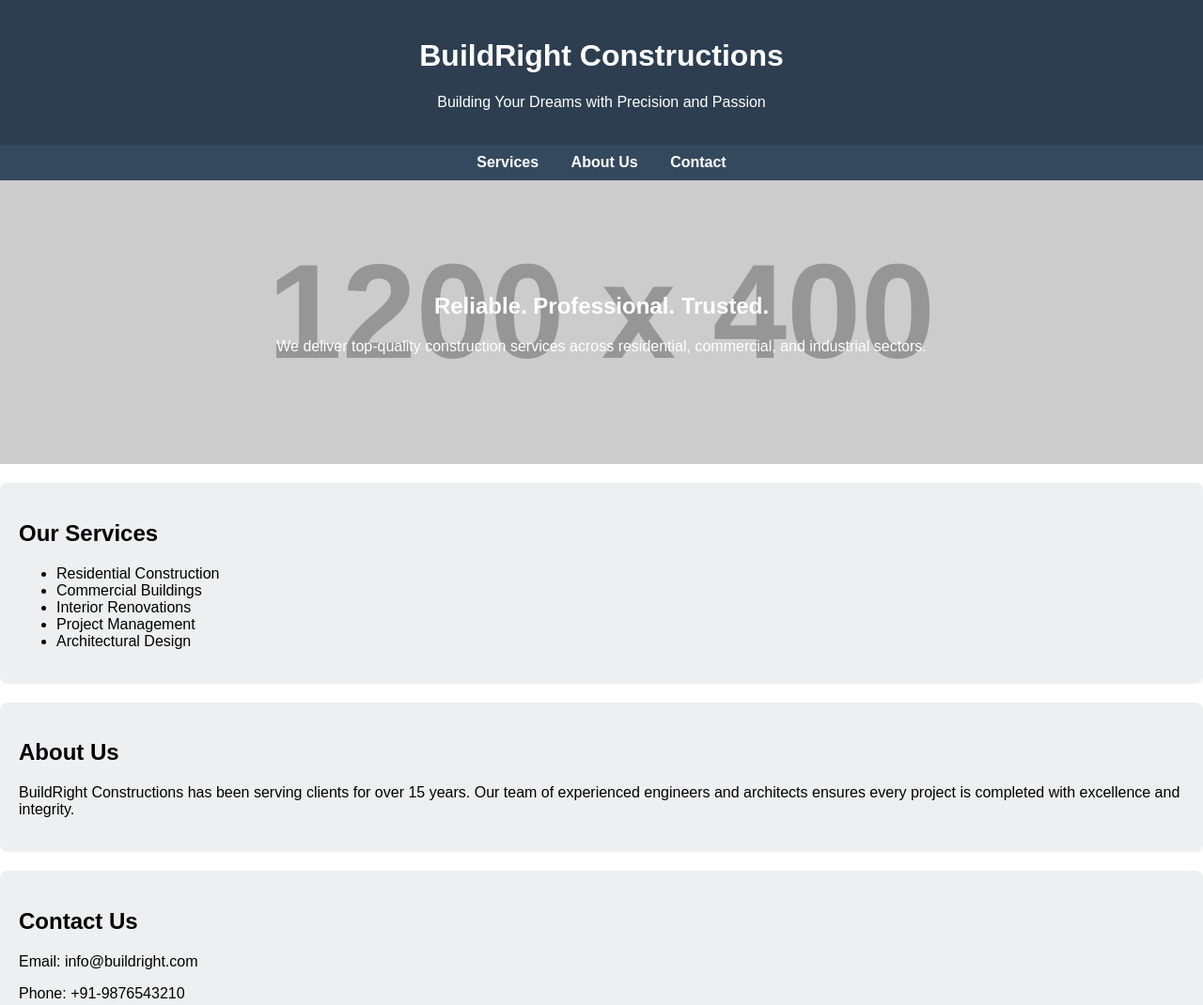
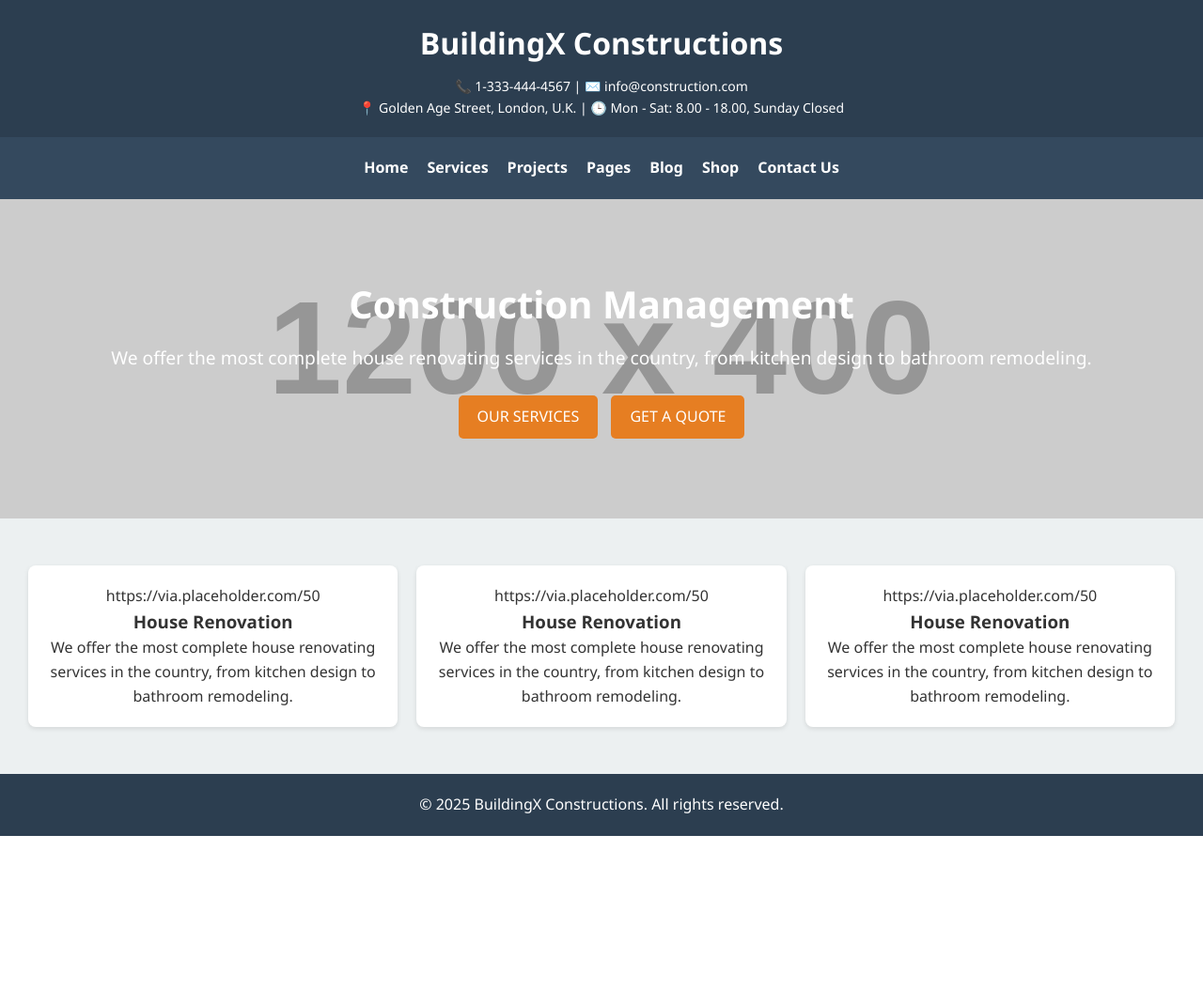
Before and after one commit to ranjithlakshminarayan-sudo/AI-info, a plain HTML site: page index.html in a window 1280 px wide. Shown: the top 1070 px of the page at 94% size. After the commit the page ends 890 px from the top, so only its background shows below. Drawn offline with Linux system fonts and the light colour scheme; placeholder pictures from the web are drawn by us.

Commit message:
Update index.html
version 1.1

```diff
--- a/index.html
+++ b/index.html
@@ -3,61 +3,84 @@
 <head>
   <meta charset="UTF-8" />
   <meta name="viewport" content="width=device-width, initial-scale=1.0" />
-  <title>BuildRight Constructions</title>
+  <title>BuildingX Constructions</title>
   <style>
-    body { font-family: Arial, sans-serif; margin: 0; padding: 0; }
+    * { box-sizing: border-box; margin: 0; padding: 0; }
+    body { font-family: 'Segoe UI', sans-serif; line-height: 1.6; color: #333; }
+
     header { background-color: #2c3e50; color: white; padding: 20px; text-align: center; }
-    nav { background-color: #34495e; padding: 10px; text-align: center; }
-    nav a { color: white; margin: 0 15px; text-decoration: none; font-weight: bold; }
-    section { padding: 40px; }
-    .hero { background: url('https://via.placeholder.com/1200x400') no-repeat center center; background-size: cover; color: white; text-align: center; padding: 100px 20px; }
-    .services, .about, .contact { background-color: #ecf0f1; margin: 20px 0; border-radius: 8px; padding: 20px; }
+    .contact-info { font-size: 14px; margin-top: 10px; }
+
+    nav { background-color: #34495e; display: flex; flex-wrap: wrap; justify-content: center; padding: 10px; }
+    nav a { color: white; margin: 10px; text-decoration: none; font-weight: bold; }
+
+    .hero { background: url('https://via.placeholder.com/1200x400') no-repeat center center; background-size: cover; color: white; text-align: center; padding: 80px 20px; }
+    .hero h1 { font-size: 2.5em; margin-bottom: 10px; }
+    .hero p { font-size: 1.2em; margin-bottom: 20px; }
+    .hero .buttons a { background-color: #e67e22; color: white; padding: 10px 20px; margin: 5px; text-decoration: none; border-radius: 5px; display: inline-block; }
+
+    .services { display: flex; flex-wrap: wrap; justify-content: space-around; padding: 40px 20px; background-color: #ecf0f1; }
+    .service-box { flex: 1 1 300px; background: white; margin: 10px; padding: 20px; border-radius: 8px; box-shadow: 0 2px 5px rgba(0,0,0,0.1); text-align: center; }
+    .service-box img { width: 50px; margin-bottom: 10px; }
+
     footer { background-color: #2c3e50; color: white; text-align: center; padding: 20px; }
+
+    @media (max-width: 768px) {
+      .hero h1 { font-size: 2em; }
+      .hero p { font-size: 1em; }
+      nav { flex-direction: column; }
+    }
   </style>
 </head>
 <body>
 
   <header>
-    <h1>BuildRight Constructions</h1>
-    <p>Building Your Dreams with Precision and Passion</p>
+    <h1>BuildingX Constructions</h1>
+    <div class="contact-info">
+      <p>📞 1-333-444-4567 | ✉️ info@construction.com</p>
+      <p>📍 Golden Age Street, London, U.K. | 🕒 Mon - Sat: 8.00 - 18.00, Sunday Closed</p>
+    </div>
   </header>
 
   <nav>
-    <a href="#services">Services</a>
-    <a href="#about">About Us</a>
-    <a href="#contact">Contact</a>
+    <a href="#">Home</a>
+    <a href="#">Services</a>
+    <a href="#">Projects</a>
+    <a href="#">Pages</a>
+    <a href="#">Blog</a>
+    <a href="#">Shop</a>
+    <a href="#">Contact Us</a>
   </nav>
 
   <section class="hero">
-    <h2>Reliable. Professional. Trusted.</h2>
-    <p>We deliver top-quality construction services across residential, commercial, and industrial sectors.</p>
+    <h1>Construction Management</h1>
+    <p>We offer the most complete house renovating services in the country, from kitchen design to bathroom remodeling.</p>
+    <div class="buttons">
+      <a href="#">OUR SERVICES</a>
+      <a href="#">GET A QUOTE</a>
+    </div>
   </section>
 
-  <section id="services" class="services">
-    <h2>Our Services</h2>
-    <ul>
-      <li>Residential Construction</li>
-      <li>Commercial Buildings</li>
-      <li>Interior Renovations</li>
-      <li>Project Management</li>
-      <li>Architectural Design</li>
-    </ul>
-  </section>
-
-  <section id="about" class="about">
-    <h2>About Us</h2>
-    <p>BuildRight Constructions has been serving clients for over 15 years. Our team of experienced engineers and architects ensures every project is completed with excellence and integrity.</p>
-  </section>
-
-  <section id="contact" class="contact">
-    <h2>Contact Us</h2>
-    <p>Email: info@buildright.com</p>
-    <p>Phone: +91-9876543210</p>
-    <p>Location: Jayanagar, Bangalore</p>
+  <section class="services">
+    <div class="service-box">
+      https://via.placeholder.com/50
+      <h3>House Renovation</h3>
+      <p>We offer the most complete house renovating services in the country, from kitchen design to bathroom remodeling.</p>
+    </div>
+    <div class="service-box">
+      https://via.placeholder.com/50
+      <h3>House Renovation</h3>
+      <p>We offer the most complete house renovating services in the country, from kitchen design to bathroom remodeling.</p>
+    </div>
+    <div class="service-box">
+      https://via.placeholder.com/50
+      <h3>House Renovation</h3>
+      <p>We offer the most complete house renovating services in the country, from kitchen design to bathroom remodeling.</p>
+    </div>
   </section>
 
   <footer>
-    <p>&copy; 2025 BuildRight Constructions. All rights reserved.</p>
+    <p>&copy; 2025 BuildingX Constructions. All rights reserved.</p>
   </footer>
 
 </body>
```
